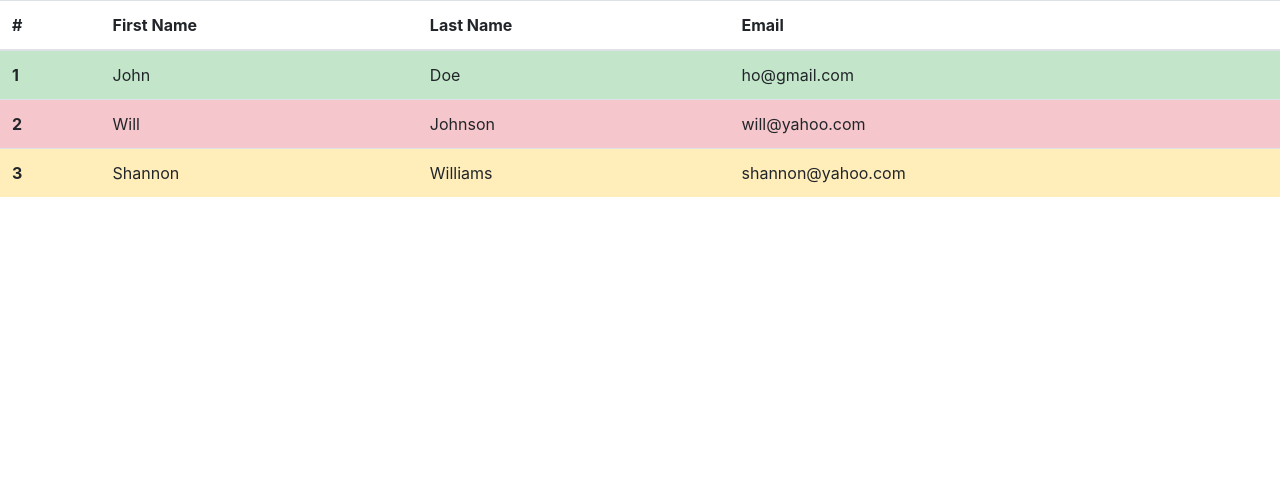
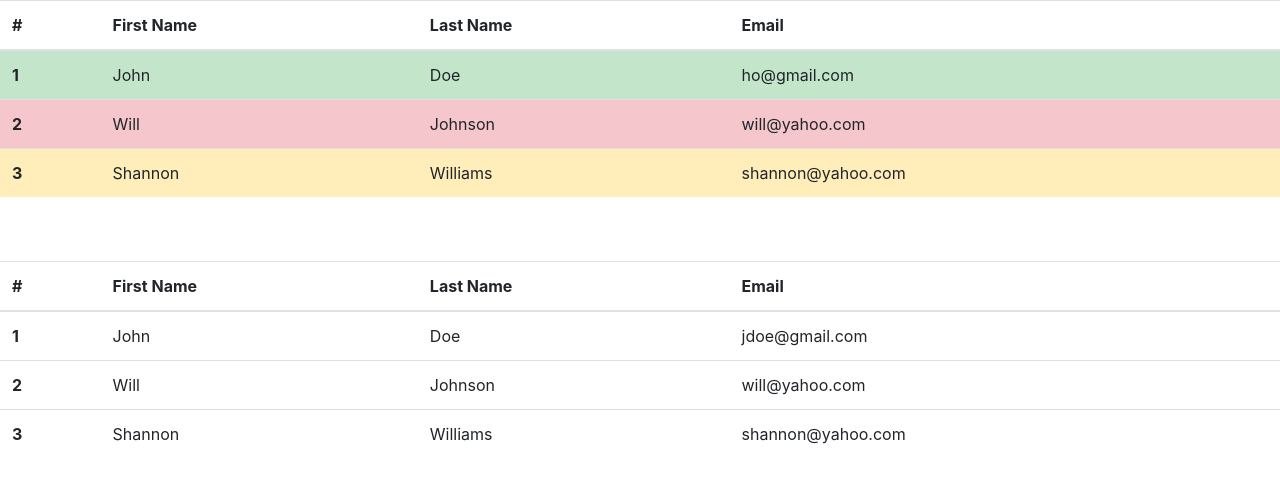
Before and after one commit to orazturkmen/UI-Practice, a plain HTML site: page files/tableFromSandbox.html in a window 1280 px wide. Drawn offline with nearby package versions, Linux system fonts and the light colour scheme.

Commit message:
sandbox ready table

```diff
--- a/files/tableFromSandbox.html
+++ b/files/tableFromSandbox.html
@@ -45,6 +45,41 @@
     </tbody>
 </table>
 
+<br>
+<br>
+
+
+<table class="table table-hover">
+    <thead>
+    <tr>
+        <th>#</th>
+        <th>First Name</th>
+        <th>Last Name</th>
+        <th>Email</th>
+    </tr>
+    </thead>
+    <tbody>
+    <tr>
+        <th scope="row">1</th>
+        <td>John</td>
+        <td>Doe</td>
+        <td>jdoe@gmail.com</td>
+    </tr>
+    <tr>
+        <th scope="row">2</th>
+        <td>Will</td>
+        <td>Johnson</td>
+        <td>will@yahoo.com</td>
+    </tr>
+    <tr>
+        <th scope="row">3</th>
+        <td>Shannon</td>
+        <td>Williams</td>
+        <td>shannon@yahoo.com</td>
+    </tr>
+    </tbody>
+</table>
+
 
 
 
```
